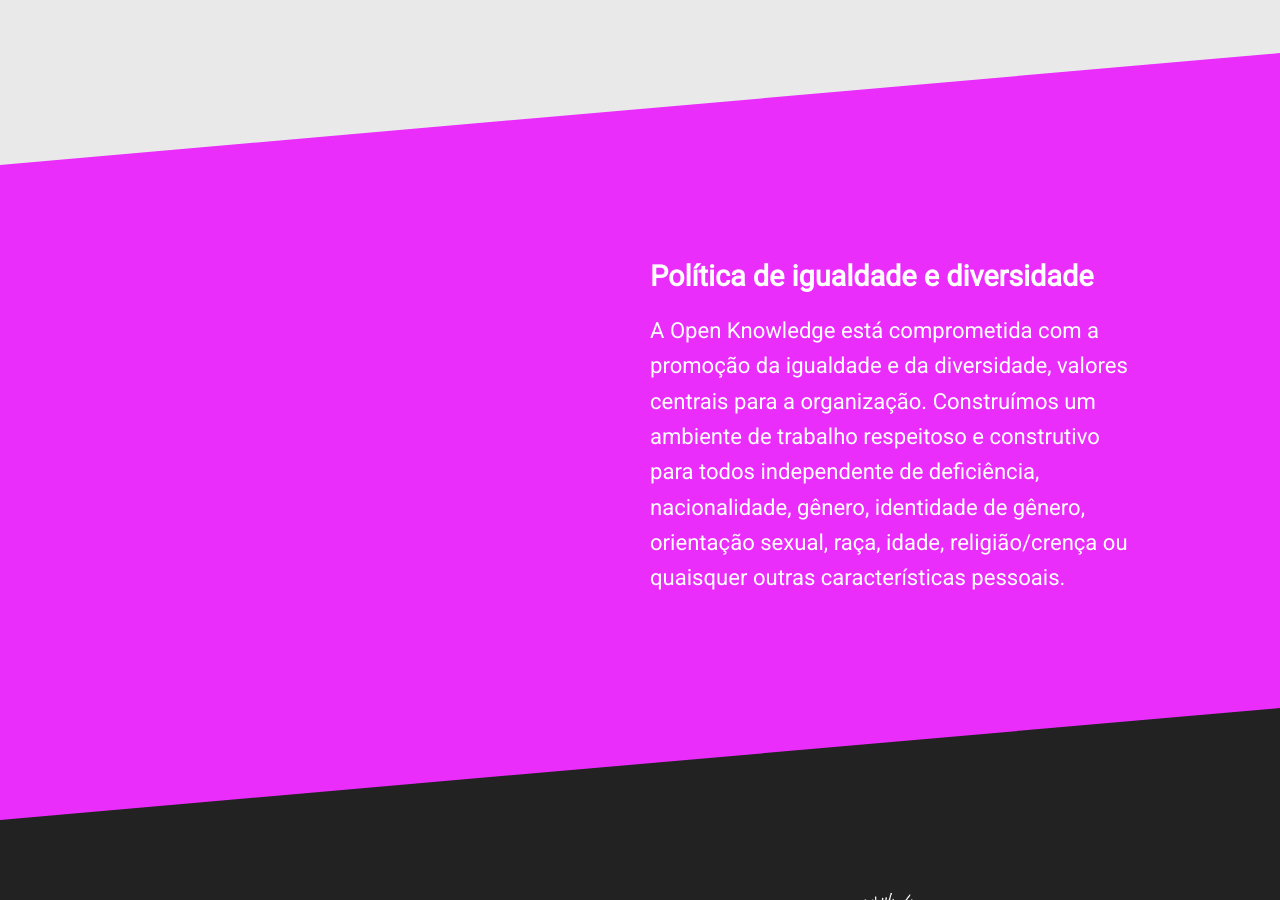
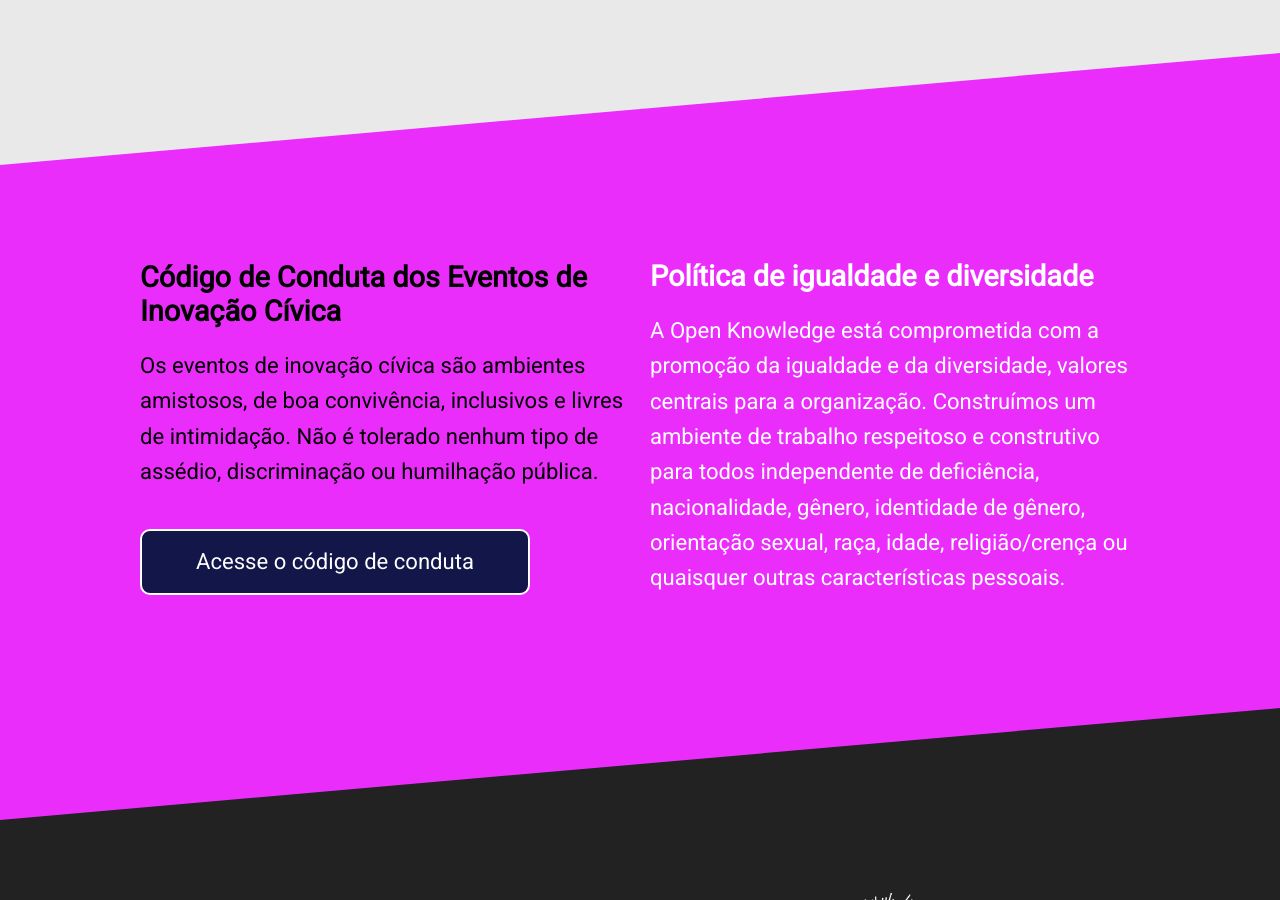
Before and after one commit to okfn-brasil/embaixadoras, a Jekyll site: the page built from index.html, in a window 1280 px wide and 900 px high, scrolled down 1467 px. Built offline with Jekyll 4.4.1, drawn with Linux system fonts in a browser that asks for light colours; nearby versions of some CDN libraries.

Commit message:
Codigo de Conduta inserido no site

```diff
--- a/index.html
+++ b/index.html
@@ -51,9 +51,13 @@
 <section class="diagonal alternate" style="background: #eb2dfc">
 	<div class="container halves">
 		<div>
-			<ul class="image-list">
-				<!-- <li><img src="{{ site.baseurl }}/images/jekyll-logo-black-red-transparent.png" width="300"></li> -->
-			</ul>
+			<h3 class="editable">Código de Conduta dos Eventos de Inovação Cívica</h3>
+			<p class="editable" style="color: black">
+			Os eventos de inovação cívica são ambientes amistosos, de boa convivência, inclusivos e livres de intimidação.
+
+			Não é tolerado nenhum tipo de assédio, discriminação ou humilhação pública.</p>
+
+			<p><a class="button-subscriber" target=”_blank” href="https://github.com/okfn-brasil/embaixadoras/blob/master/codigo_de_conduta.md" style="font-style: normal;">Acesse o código de conduta</a></p>
 		</div>
 		<div style="color: white">
 			<h3 class="editable">Política de igualdade e diversidade</h3>
```
